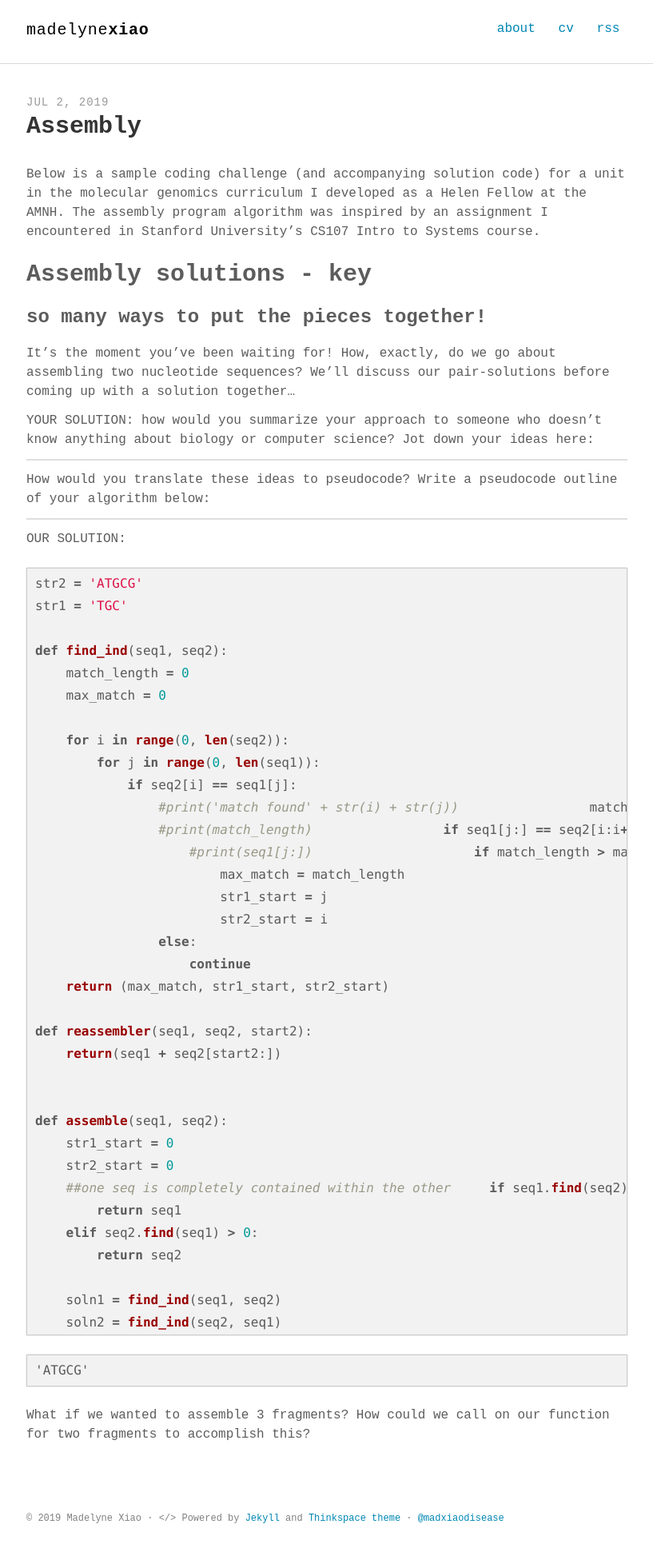
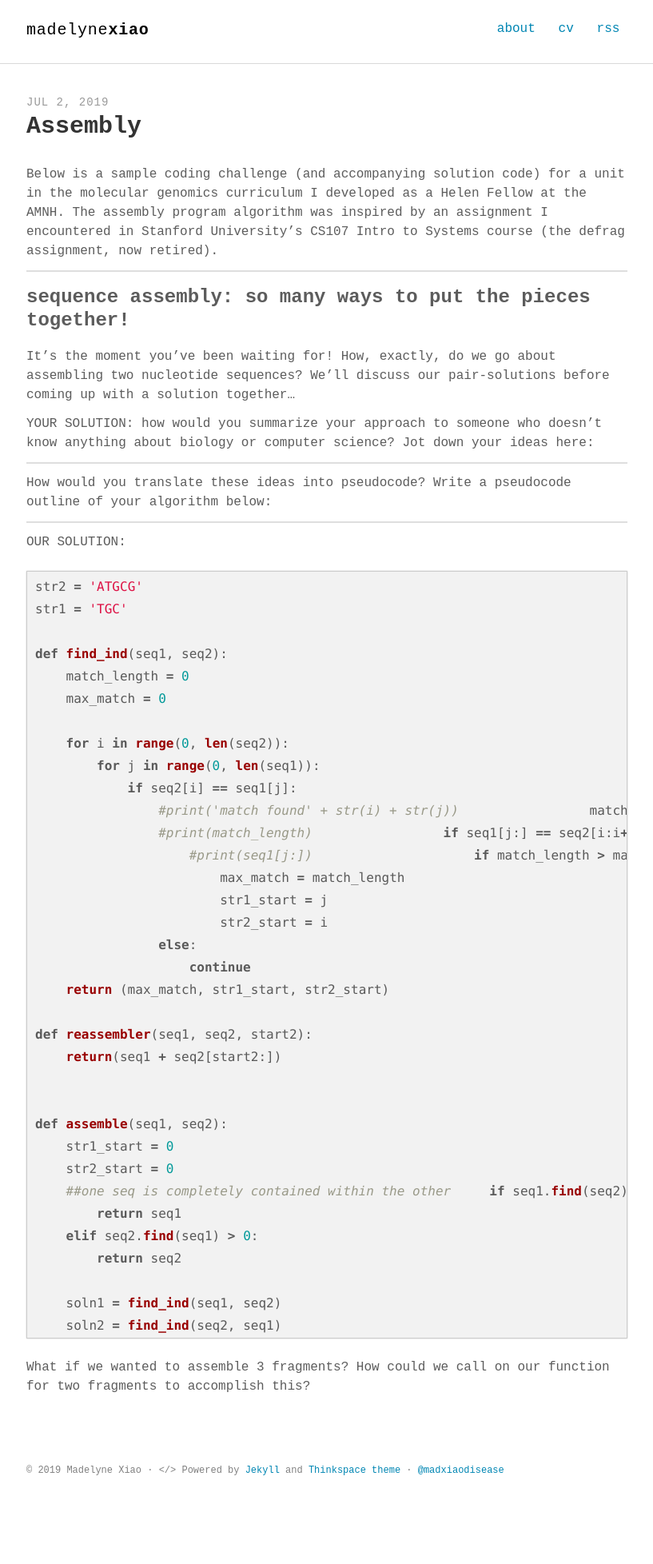
Before and after one commit to madelyne/madelyne.github.io, a Jekyll site: the page built from _posts/2019-07-02-assembly.md, in a window 1280 px wide. Shown: the whole page at 80% size, without its empty margins (231-1048 px from the left). Built offline with Jekyll 4.4.1, drawn with Linux system fonts in a browser that asks for light colours; some web fonts are replaced; our own code applies the rules of GitHub Pages for plain Markdown files; after the commit the page ends 1896 px from its top, so only the background shows below that.

Commit message:
updated assembly notebook

````diff
--- a/_posts/2019-07-02-assembly.md
+++ b/_posts/2019-07-02-assembly.md
@@ -1,8 +1,8 @@
-Below is a sample coding challenge (and accompanying solution code) for a unit in the molecular genomics curriculum I developed as a Helen Fellow at the AMNH. The assembly program algorithm was inspired by an assignment I encountered in Stanford University's CS107 Intro to Systems course.
+Below is a sample coding challenge (and accompanying solution code) for a unit in the molecular genomics curriculum I developed as a Helen Fellow at the AMNH. The assembly program algorithm was inspired by an assignment I encountered in Stanford University's CS107 Intro to Systems course (the defrag assignment, now retired).
 
-# Assembly solutions - key
+-----------------------------------------------
 
-### so many ways to put the pieces together!
+### sequence assembly: so many ways to put the pieces together!
 
 It's the moment you've been waiting for! How, exactly, do we go about assembling two nucleotide sequences? We'll discuss our pair-solutions before coming up with a solution together...
 
@@ -11,7 +11,7 @@ YOUR SOLUTION: how would you summarize your approach to someone who doesn't know
 --------------------------------------------------
 
 
-How would you translate these ideas to pseudocode? Write a pseudocode outline of your algorithm below:
+How would you translate these ideas into pseudocode? Write a pseudocode outline of your algorithm below:
 
 --------------------------------------------------
 
@@ -70,10 +70,4 @@ assemble(str1, str2)
 ```
 
 
-
-
-    'ATGCG'
-
-
-
 What if we wanted to assemble 3 fragments? How could we call on our function for two fragments to accomplish this?
````
